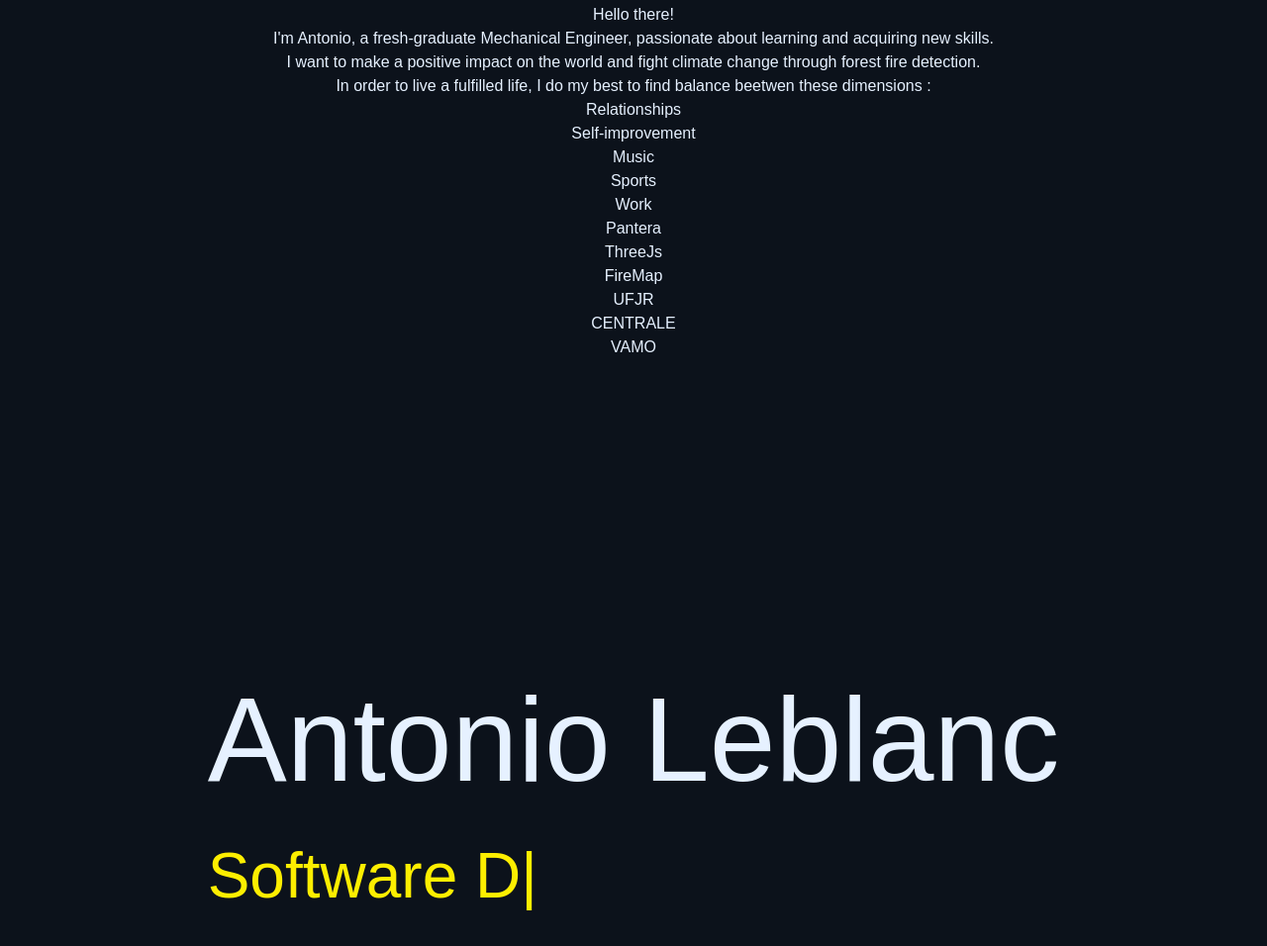
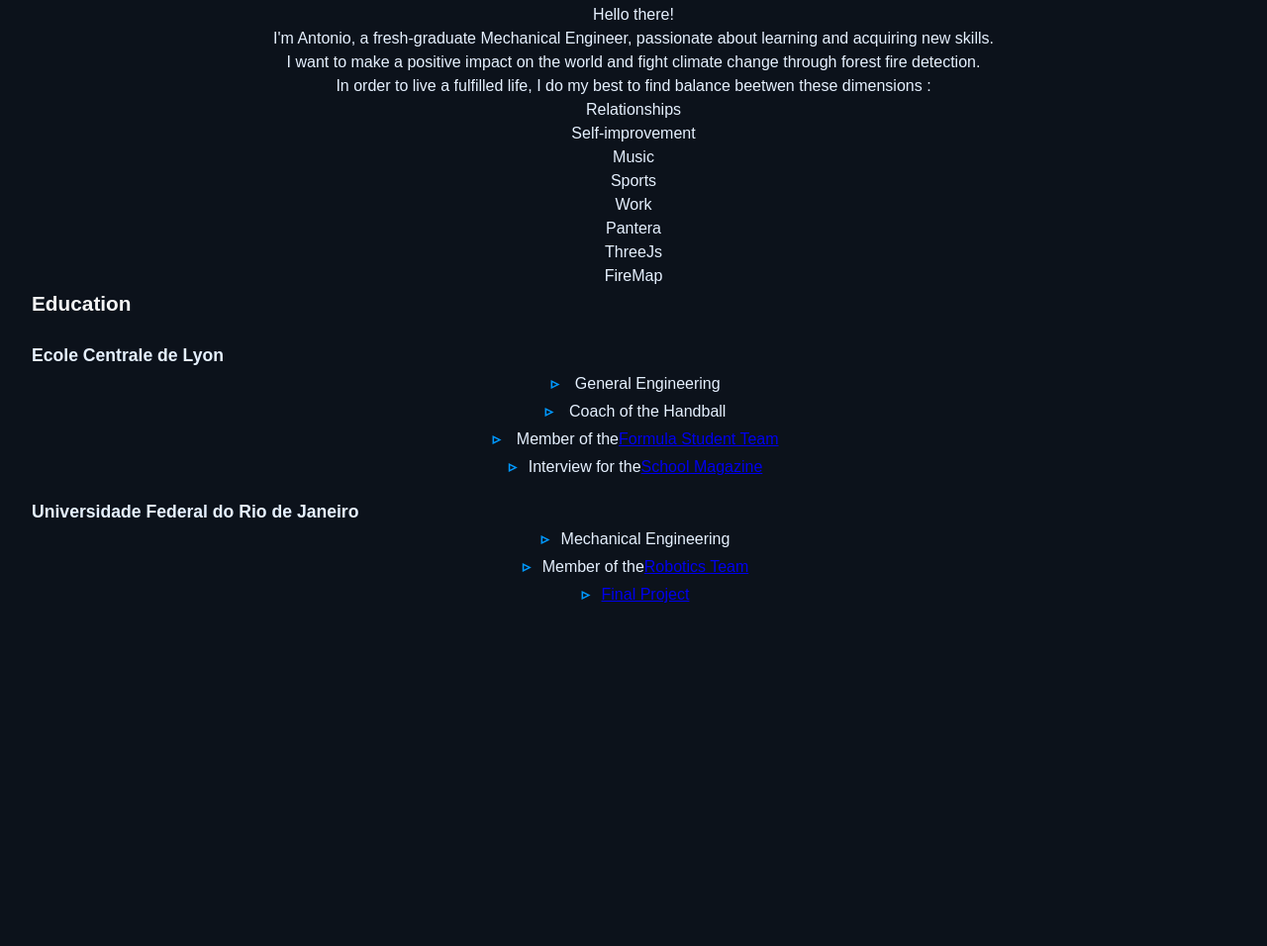
Before and after one commit to antonio-leblanc/gatsby, a Gatsby site: page / in a window 1280 px wide. Shown: the part 797-1753 px from the top of the page at 99% size. Built offline with nearby package versions, Linux system fonts and the light colour scheme; Gatsby itself is replaced by a stand-in of ours.

Commit message:
EDUCATION

```diff
--- a/src/components/education.js
+++ b/src/components/education.js
@@ -3,11 +3,52 @@ import React from 'react';
 export default function Education() {
 
   return (<>
-    <div data-aos="fade-left">
-      <div>UFJR</div>
-      <div>CENTRALE</div>
-      <div>VAMO</div>
-    </div>
+    <div class="subsection-content"><h1 class="content-title">
+        Education</h1>
+      <div class = "content-block">
+        <h3 class ="block-title">
+          Ecole Centrale de Lyon
+        </h3>
+        <div class="styled-list">
+        <ul>
+          <li> General Engineering</li>
+          <li> Coach of the Handball</li>
+          <li> Member of the
+            <a target= '_blank' href="http://www.epsa-team.com/index.php/en/competitions/formula-student">
+            Formula Student Team
+            </a>
+          </li>
+          <li>
+            Interview for the
+            <a target= '_blank' href="https://www.centraliens-lyon.net/technica/article/centralien-de-l-etranger-antonio-leblanc-de-l-ecl-a-une-start-up-bresilienne-specialisee-dans-la-detection-d-incendies-de-forets/217">
+              School Magazine
+            </a>
+          </li>
+        </ul>
+        </div>
+      </div>
+
+      <div class = "content-block">
+        <h3 class ="block-title">Universidade Federal do Rio de Janeiro</h3>
+        <div class="styled-list">
+        <ul>
+          <li>Mechanical Engineering</li>
+          <li>
+            Member of the
+            <a target= "_blank" href= "http://minervabots.poli.ufrj.br/">
+            Robotics Team
+            </a>
+          </li>
+          <li>
+            <a target= "_blank" href= "http://www.monografias.poli.ufrj.br/monografias/monopoli10031238.pdf">
+              Final Project
+            </a>
+          </li>
+
+        </ul>
+        </div>
+      </div>
+      </div>
     </>
   )
 }
```
